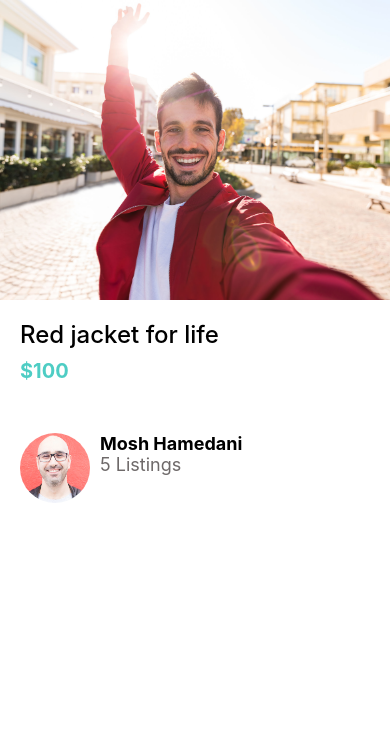
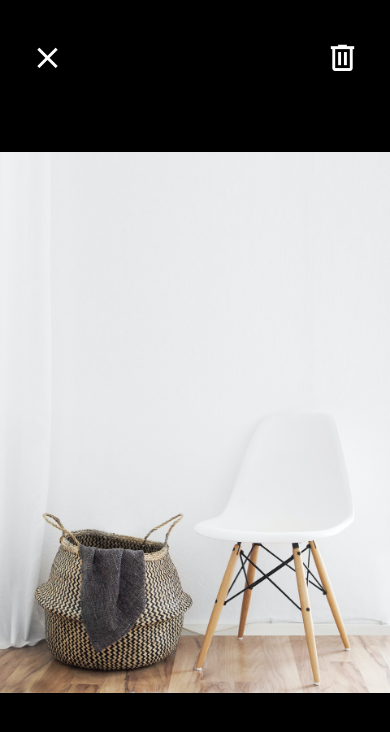
Before and after one commit to Baraka-Mugisha/DoneWIthIt, a React Native app: screen / in a window 390 px wide. Shown: the top 732 px of the page. Built offline with nearby package versions, Linux system fonts and the light colour scheme.

Commit message:
improving image screen with icons

```diff
--- a/App.js
+++ b/App.js
@@ -8,6 +8,6 @@
 
 export default function App() {
   return (
-    <ListingDetailsScreen />
+    <ViewImageScreen />
   );
 }
--- a/app/screens/ViewImageScreen.js
+++ b/app/screens/ViewImageScreen.js
@@ -1,13 +1,26 @@
 import React from 'react';
 import { Image, StyleSheet, View } from 'react-native';
+import { MaterialCommunityIcons } from "@expo/vector-icons";
 
 import colors from '../config/colors'
 
 function ViewImageScreen(props) {
   return (
     <View style={styles.container}>
-      <View style={styles.closeIcon} />
-      <View style={styles.deleteIcon} />
+      <View style={styles.closeIcon}>
+        <MaterialCommunityIcons
+          name="close"
+          color="white"
+          size={35}
+        />
+      </View>
+      <View style={styles.deleteIcon}>
+        <MaterialCommunityIcons
+          name="trash-can-outline"
+          color="white"
+          size={35}
+        />
+      </View>
       <Image
         resizeMode='contain'
         source={require('../assets/chair.jpg')}
@@ -25,17 +38,12 @@
     flex: 1
   },
   closeIcon: {
-    width: 50,
-    height: 50,
-    backgroundColor: colors.primary,
+
     position: 'absolute',
     top: 40,
     left: 30
   },
   deleteIcon: {
-    width: 50,
-    height: 50,
-    backgroundColor: colors.secondary,
     position: 'absolute',
     top: 40,
     right: 30
```
